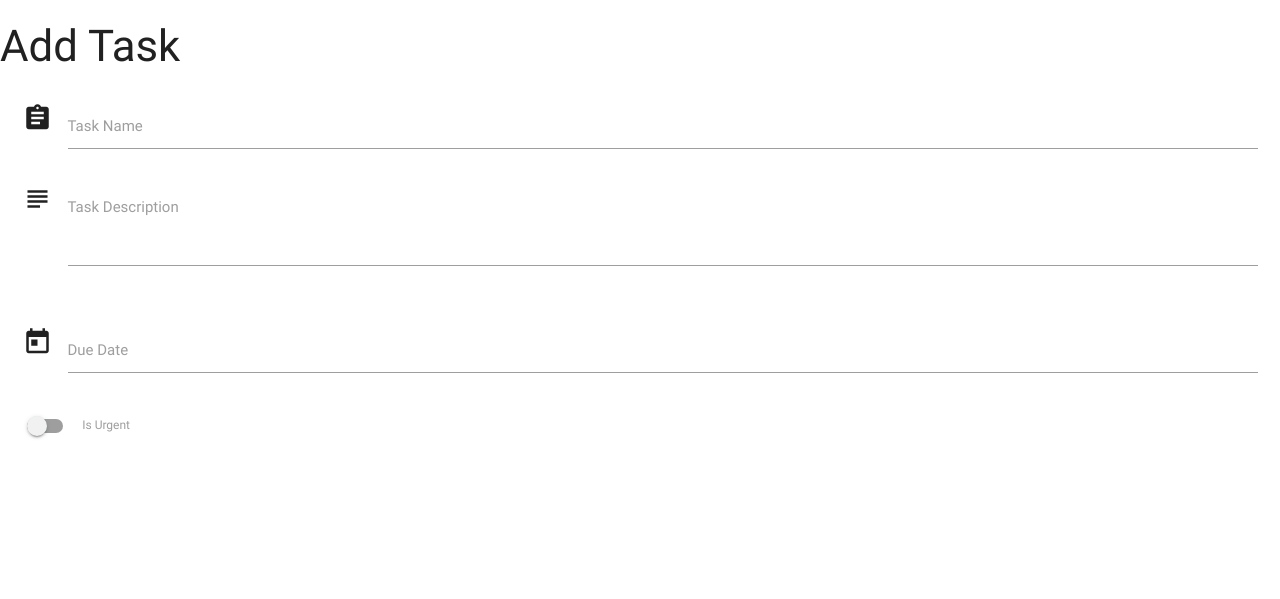
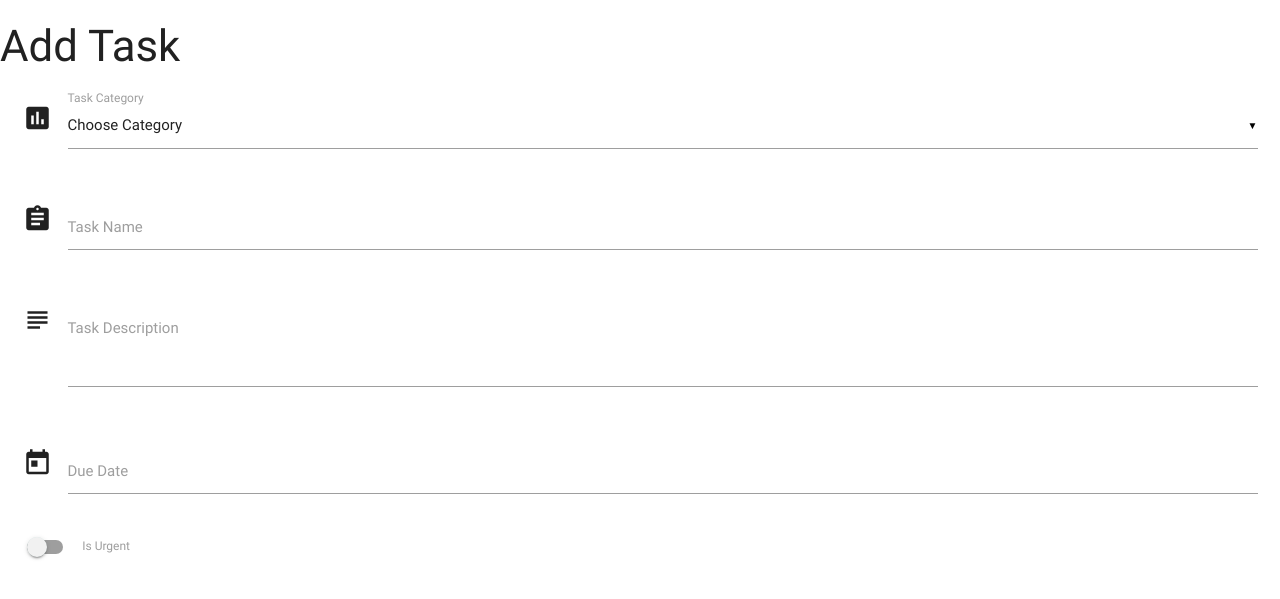
Before and after one commit to josep-pujol/learning_task-manager, a Flask app: page /add_task in a window 1280 px wide. Shown: the top 599 px of the page. Run offline with Flask 2, Linux system fonts and the light colour scheme; data that the repository does not hold is empty; some libraries are stand-ins or nearby versions.

Commit message:
added anoter option in form and fixed issue with datepicker which automatically hides

```diff
--- a/app.py
+++ b/app.py
@@ -19,7 +19,8 @@ def get_tasks():
 
 @app.route('/add_task')
 def add_task():
-    return render_template('addtask.html')
+    return render_template('addtask.html',
+                           categories=mongo.db.categories.find())
 
 
 if __name__ == '__main__':
--- a/templates/addtask.html
+++ b/templates/addtask.html
@@ -6,9 +6,22 @@
     <form action="" method="POST" class="col s12">
         <div class="row">
             <div class="input-field col s12">
+                <i class="material-icons prefix">poll</i>
+                <select id="category" name="category_name">
+                  <option value="" disabled selected>Choose Category</option>
+                  {% for cat in categories %}
+                      <option value="{{cat.category_name}}">{{cat.category_name}}</option>
+                  {% endfor %}
+                </select>
+                <label>Task Category</label>
+            </div>
+        </div>
+        <div class="row">
+            <div class="input-field col s12">
                 <i class="material-icons prefix">assignment</i>
                 <input id="task_name" name="task-name" type="text" class="validate">
                 <label for="icon_prefix">Task Name</label>
+            </div>
         </div>
         <div class="row">
             <div class="input-field col s12">
@@ -33,7 +46,6 @@
                     </label>
             </div>
         </div>
-        </div>
     </form>
 </div>
 
--- a/templates/base.html
+++ b/templates/base.html
@@ -14,6 +14,7 @@
     <script type="text/javascript">
         $(document).ready(function() {
             $('.collapsible').collapsible();
+            $('select').material_select();
         });
         // Datepicker automatically hides I believe due to a bug. the following code fix it
         $('.datepicker').on('mousedown', function(event) {
```
Also changed, not shown: templates/tasks.html (+19 -11 lines). Lines whose indentation alone changed are shown as unchanged.
